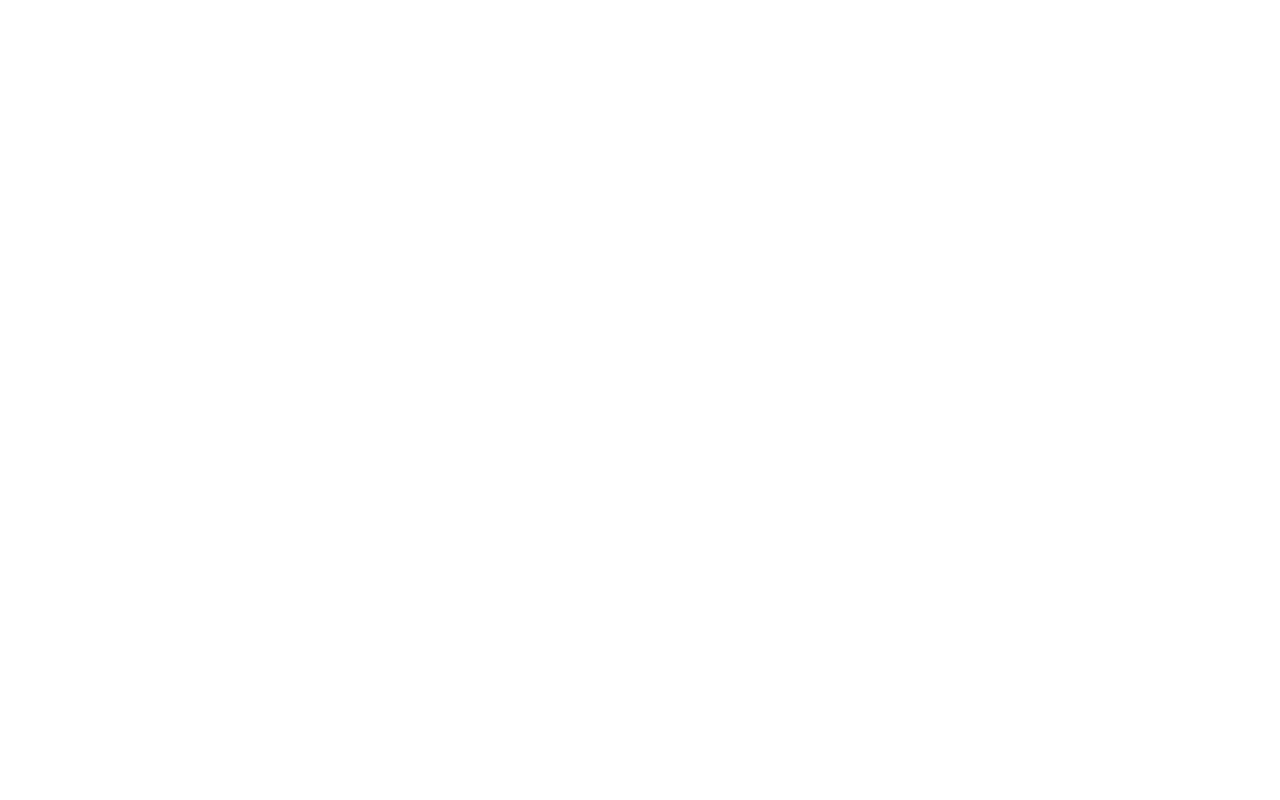
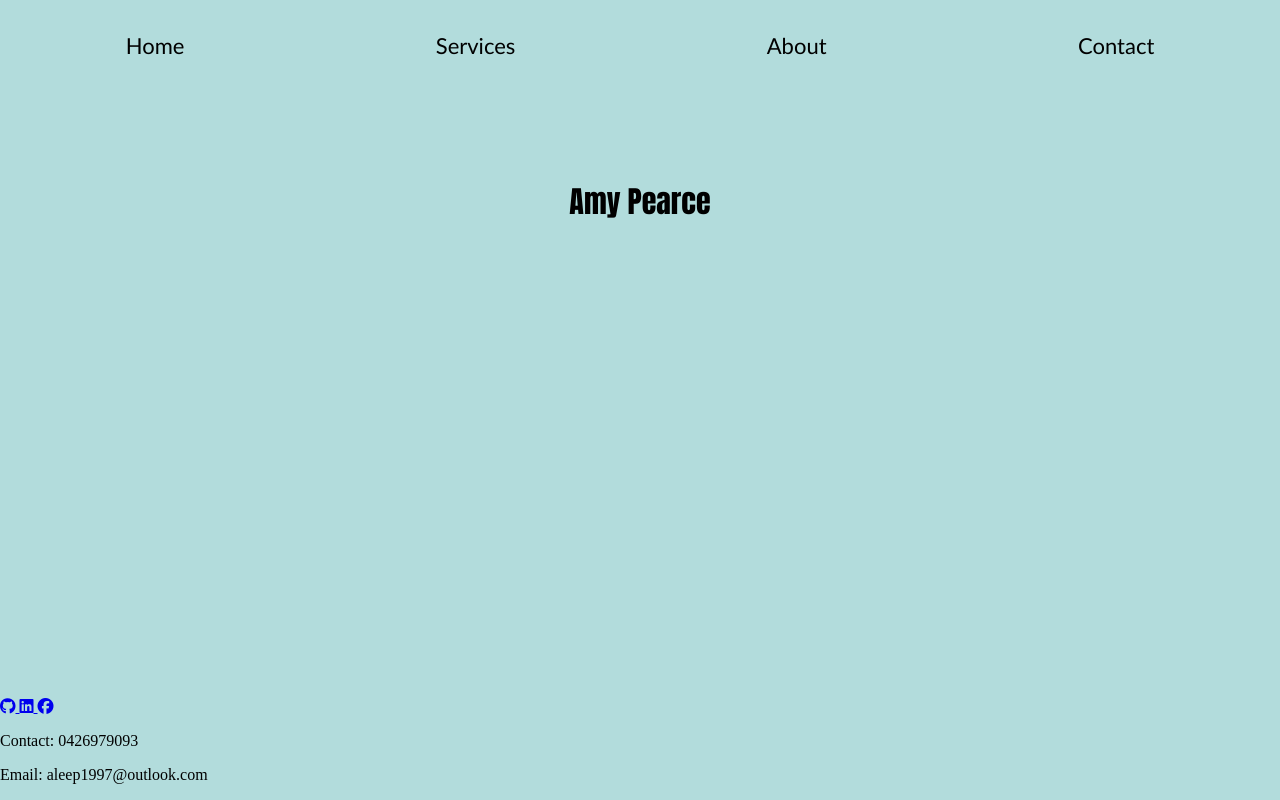
Before and after one commit to Amyleep97/AmyPearce_T1A2, a plain HTML site: page src/Pages/Contact.html in a window 1280 px wide. Drawn offline with Linux system fonts and the light colour scheme; files that its build step writes are made by us from their sources.

Commit message:
added in icons and placement of icons

```diff
--- a/Styles/index.css
+++ b/Styles/index.css
@@ -2,8 +2,6 @@
     background-color: #B2DCDC;
 
 }
-
-
 .Name {
     font-size: 30px;
     font-family:Impact, Haettenschweiler, 'Arial Narrow Bold', sans-serif;
@@ -17,11 +15,21 @@
     color: black;
 }
 
+body {
+    margin: 0;
+    min-height: 100vh;
+    display: flex;
+    flex-direction: column;
+    justify-content: space-between;
+
+}
+
 #nav-items {
     width: 100%;
     display: flex;
     justify-content: center;
     font-size: 22px;
+    font-family: 'Gill Sans', 'Gill Sans MT', Calibri, 'Trebuchet MS', sans-serif;
 
 }
 
@@ -33,7 +41,6 @@
 
 #nav-items a {
     text-decoration: none;
-
-
+    color: black;
 
 }
--- a/src/Pages/About.html
+++ b/src/Pages/About.html
@@ -0,0 +1,42 @@
+<!DOCTYPE html>
+<html lang="en">
+<head>
+    <meta charset="UTF-8">
+    <meta name="viewport" content="width=device-width, initial-scale=1.0">
+    <title>AmyPearce_T1A2</title>
+    <link rel="stylesheet" href="../Styles/index.css">
+
+    <!-- FontAwesome -->
+    <link rel="stylesheet" href="https://cdnjs.cloudflare.com/ajax/libs/font-awesome/6.5.2/css/all.min.css" integrity="sha512-SnH5WK+bZxgPHs44uWIX+LLJAJ9/2PkPKZ5QiAj6Ta86w+fsb2TkcmfRyVX3pBnMFcV7oQPJkl9QevSCWr3W6A==" crossorigin="anonymous" referrerpolicy="no-referrer" />
+</head>
+<body>
+    <header>
+        <nav id="nav-items">
+            <a href="#">Home</a>
+            <a href="./Pages/Services.html">Services</a>
+            <a href="./Pages/About.html">About</a>
+            <a href="./Pages/Contact.html">Contact</a>
+
+        </nav>
+
+    </header>
+    <main>
+
+    </main>
+    <footer>
+    <div class="social-media">
+        <a href="https://github.com/Amyleep97" target="_blank">
+        <i class="fa-brands fa-github"></i>
+    </a>
+    <a href="https://au.linkedin.com" target="_blank">
+        <i class="fa-brands fa-linkedin"></i>
+    </a>
+    <a href="http://facebook.com" target="_blank">
+        <i class="fa-brands fa-facebook"></i>
+    </a>
+
+    </div>
+    </footer>
+
+</body>
+</html>
--- a/src/Pages/Contact.html
+++ b/src/Pages/Contact.html
@@ -0,0 +1,54 @@
+<!DOCTYPE html>
+<html lang="en">
+<head>
+    <meta charset="UTF-8">
+    <meta name="viewport" content="width=device-width, initial-scale=1.0">
+    <title>AmyPearce_T1A2</title>
+    <link rel="stylesheet" href="../Styles/index.css">
+
+    <!-- FontAwesome -->
+    <link rel="stylesheet" href="https://cdnjs.cloudflare.com/ajax/libs/font-awesome/6.5.2/css/all.min.css" integrity="sha512-SnH5WK+bZxgPHs44uWIX+LLJAJ9/2PkPKZ5QiAj6Ta86w+fsb2TkcmfRyVX3pBnMFcV7oQPJkl9QevSCWr3W6A==" crossorigin="anonymous" referrerpolicy="no-referrer" />
+</head>
+<body>
+    <header>
+        <nav id="nav-items">
+            <a href="../index.html">Home</a>
+            <a href="./Pages/Services.html">Services</a>
+            <a href="./Pages/About.html">About</a>
+            <a href="./Contact.html">Contact</a>
+
+        </nav>
+        <div>
+            <a>
+                <p class="Name">
+                    <span class="Heading-Text">Amy Pearce</span>
+
+                </p>
+            </a>
+        </div>
+
+    </header>
+    <main>
+
+    </main>
+    <footer>
+    <div class="social-media">
+        <a href="https://github.com/Amyleep97" target="_blank">
+        <i class="fa-brands fa-github"></i>
+    </a>
+    <a href="https://au.linkedin.com" target="_blank">
+        <i class="fa-brands fa-linkedin"></i>
+    </a>
+    <a href="http://facebook.com" target="_blank">
+        <i class="fa-brands fa-facebook"></i>
+    </a>
+
+    </div>
+        <div class="info">
+            <p>Contact: 0426979093</p>
+            <p>Email: aleep1997@outlook.com</p>
+        </div>
+    </footer>
+
+</body>
+</html>
```
Also changed, not shown: src/Pages/Services.html (+42 -0 lines), src/index.html (+17 -1 lines).
